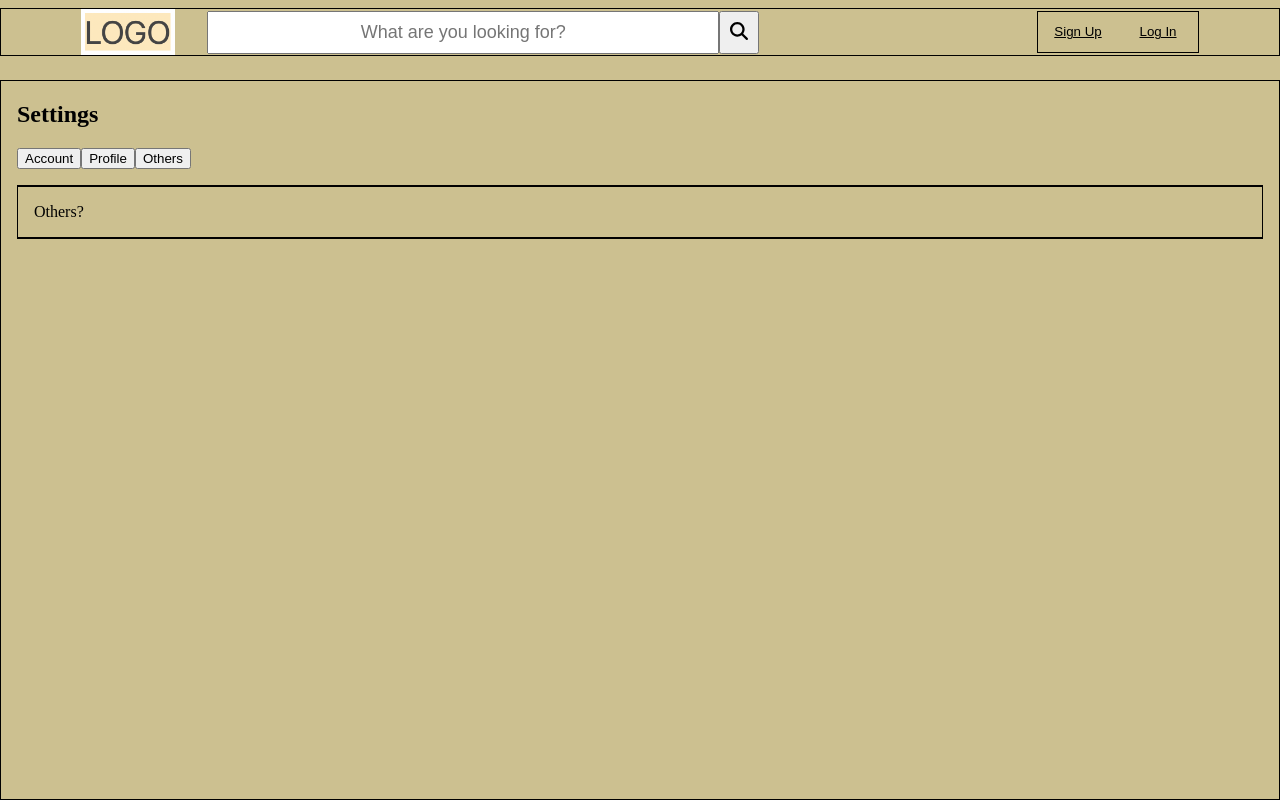
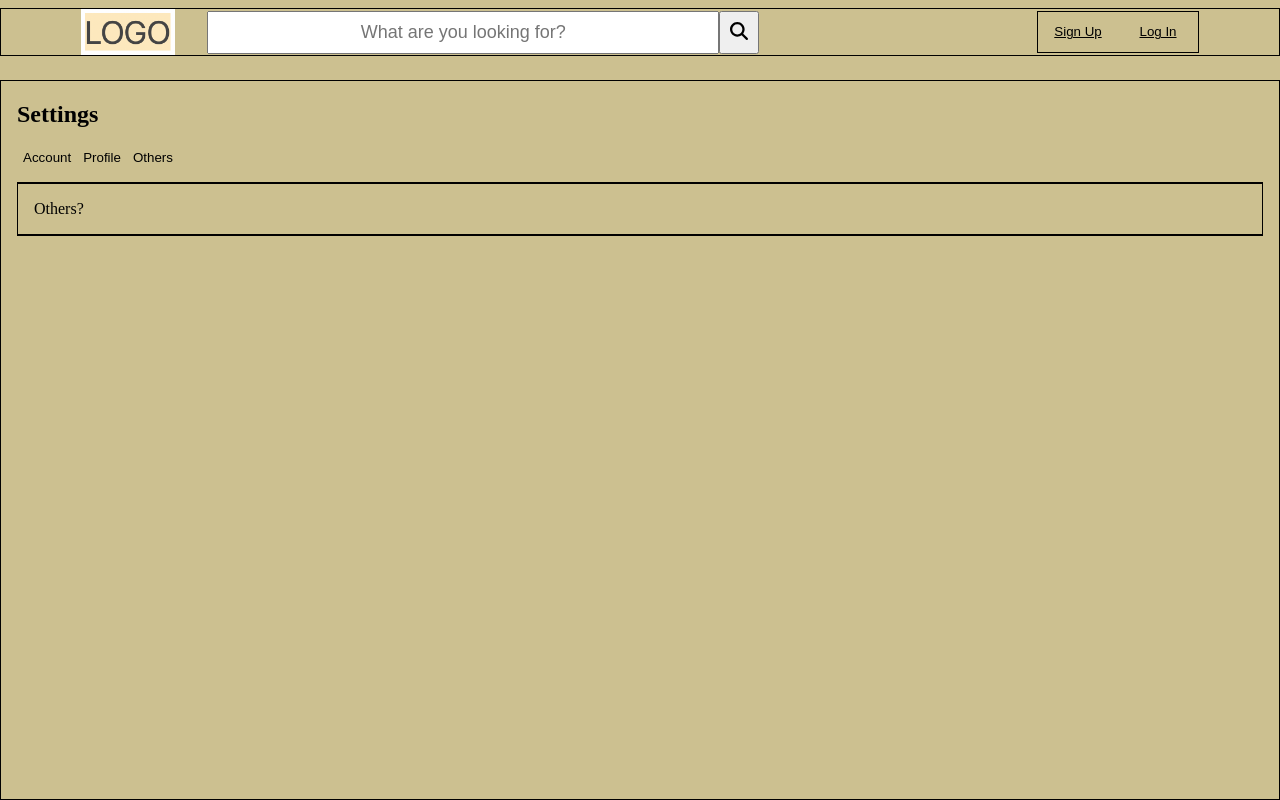
Before and after one commit to Martin19999/Radar, a React (Create React App) app in the folder app/: page /settings/1 in a window 1280 px wide. Built offline with nearby package versions, Linux system fonts and the light colour scheme; no server answers.

Commit message:
last minor fixes before focusing on UI

```diff
--- a/app/src/components/Settings/index.js
+++ b/app/src/components/Settings/index.js
@@ -1,6 +1,8 @@
 import React from 'react';
 import { useNavigate, useParams } from 'react-router-dom';
 import SettingsContent from './SettingsContent';
+import { useState } from 'react';
+
 
 const Settings = () => {
 
@@ -10,10 +12,13 @@ const Settings = () => {
   return (
     <div className='settings-container'>
       <h2>Settings</h2>
-      <div>
-        <button onClick={ ()=> navigate('/settings/account') }>Account</button>
-        <button onClick={ ()=> navigate('/settings/profile') }>Profile</button>
-        <button onClick={ ()=> navigate('/settings/others') }>Others</button>
+      <div className='setting-options'>
+        <button onClick={ ()=> navigate('/settings/account') }
+                className={settingType==='account' ? 'selected-button' : ''}>Account</button>
+        <button onClick={ ()=> navigate('/settings/profile') }
+                className={settingType==='profile' ? 'selected-button' : ''}>Profile</button>
+        <button onClick={ ()=> navigate('/settings/others') }
+                className={settingType==='others' ? 'selected-button' : ''}>Others</button>
       </div>
       <div className='settings-content'>
         <SettingsContent settingType={settingType} />
--- a/app/src/components/UserInfo/index.js
+++ b/app/src/components/UserInfo/index.js
@@ -28,9 +28,12 @@ const UserInfo = () => {
         </div>
         <div className='more-userinfo-container'>
           <div className='more-userinfo-banner-container'>
-            <button onClick={(e)=> setRequestPage("posts")}>Posts: [int]</button>
-            <button onClick={(e)=> setRequestPage("following")}>Following: [int]</button>
-            <button onClick={(e)=> setRequestPage("followers")}>Follwers: [int]</button>
+            <button onClick={(e)=> setRequestPage("posts")}
+                    className={requestPage==='posts' ? 'selected-button' : ''}>Posts: [int]</button>
+            <button onClick={(e)=> setRequestPage("following")}
+                    className={requestPage==='following' ? 'selected-button' : ''}>Following: [int]</button>
+            <button onClick={(e)=> setRequestPage("followers")}
+                    className={requestPage==='followers' ? 'selected-button' : ''}>Follwers: [int]</button>
           </div>
 
           <UserinfoContent req={ requestPage } />
--- a/app/src/styles/settings.css
+++ b/app/src/styles/settings.css
@@ -3,6 +3,15 @@
   flex-direction: column;
   width: 100%;
   padding: 0 1em;
+}
+
+.setting-options button {
+  border: none;
+  background-color: transparent;
+}
+
+.setting-options .selected-button {
+  border-style: none none solid none;
 }
 
 .settings-content {
--- a/app/src/styles/userinfo.css
+++ b/app/src/styles/userinfo.css
@@ -55,6 +55,12 @@
   /* flex: 0 1 auto; */
   width: 10em;
   height: 2.5em;
+  border-style: none;
+  background-color: transparent;
+}
+
+.more-userinfo-banner-container .selected-button {
+  border-style: none none solid none;
 }
 
 .more-userinfo-content-container {
```
